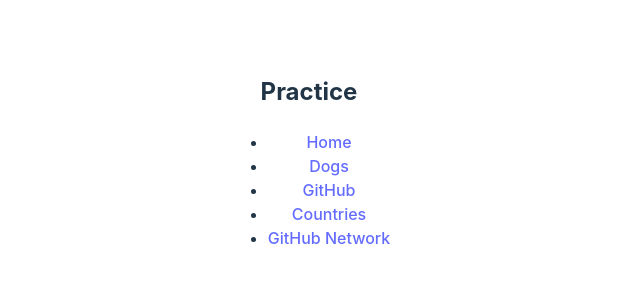
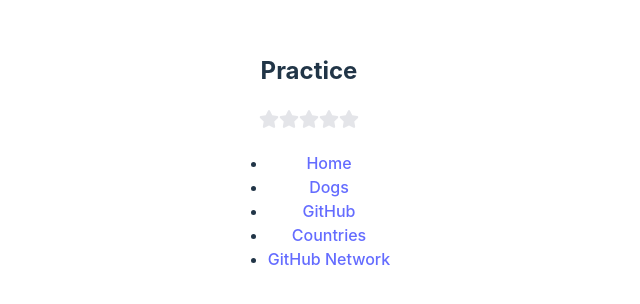
Before and after one commit to larijanim/prac1, a React (Vite) app: page / in a window 1280 px wide. Shown: the part 240-544 px from the top of the page, without its empty margins (331-971 px from the left). Built offline with nearby package versions, Linux system fonts and the light colour scheme.

Commit message:
Add rating

```diff
--- a/package.json
+++ b/package.json
@@ -10,8 +10,11 @@
     "preview": "vite preview"
   },
   "dependencies": {
+    "@fortawesome/fontawesome-svg-core": "^6.5.1",
+    "@fortawesome/free-solid-svg-icons": "^6.5.1",
     "react": "^18.2.0",
     "react-dom": "^18.2.0",
+    "react-icons": "^4.12.0",
     "react-router-dom": "^6.20.1"
   },
   "devDependencies": {
--- a/src/App.jsx
+++ b/src/App.jsx
@@ -5,7 +5,7 @@ import Countries from "./Countries";
 import Dog from "./Dog";
 import GithubNetwork from "./GithubNetwork";
 import { BrowserRouter,Routes, Route , Link} from "react-router-dom";
-
+import Rating from './Rating'
 
 const App = () => {
 
@@ -14,6 +14,7 @@ return (
 <header className="App-header">
 <h2>Practice</h2>
 </header>
+<Rating/>
 <BrowserRouter>
 <nav>
         <ul>
--- /dev/null
+++ b/src/Rating.jsx
@@ -0,0 +1,37 @@
+import React from 'react'
+
+import  {FaStar} from 'react-icons/fa';
+import { useState } from 'react';
+
+
+
+function Rating() {
+    const [curRate,setCurRate]=useState(null)
+    const [hover,setHover]=useState(null);
+    return (
+        <div>
+              {[...Array(5)].map((star,index)=>{ const currentRate=index+1;
+                return (
+                <label>
+                <input
+                 style={{display:'none'}}
+                key={index}
+                type="radio"
+                name="rating"
+                value={currentRate}
+                onClick={()=>setCurRate(currentRate)}
+                />
+                <FaStar
+                color={currentRate<=(hover || curRate)?"#ffc107":"#e4e5e9"}
+                onMouseEnter={()=>setHover(currentRate)}
+                onMouseLeave={()=>setHover(null)}
+
+                size={20}/>
+              </label>
+              );})}
+
+          </div>
+      );
+}
+
+export default Rating
```
Also changed, not shown: 1 other file (tests, documents, lock files or other folders).
